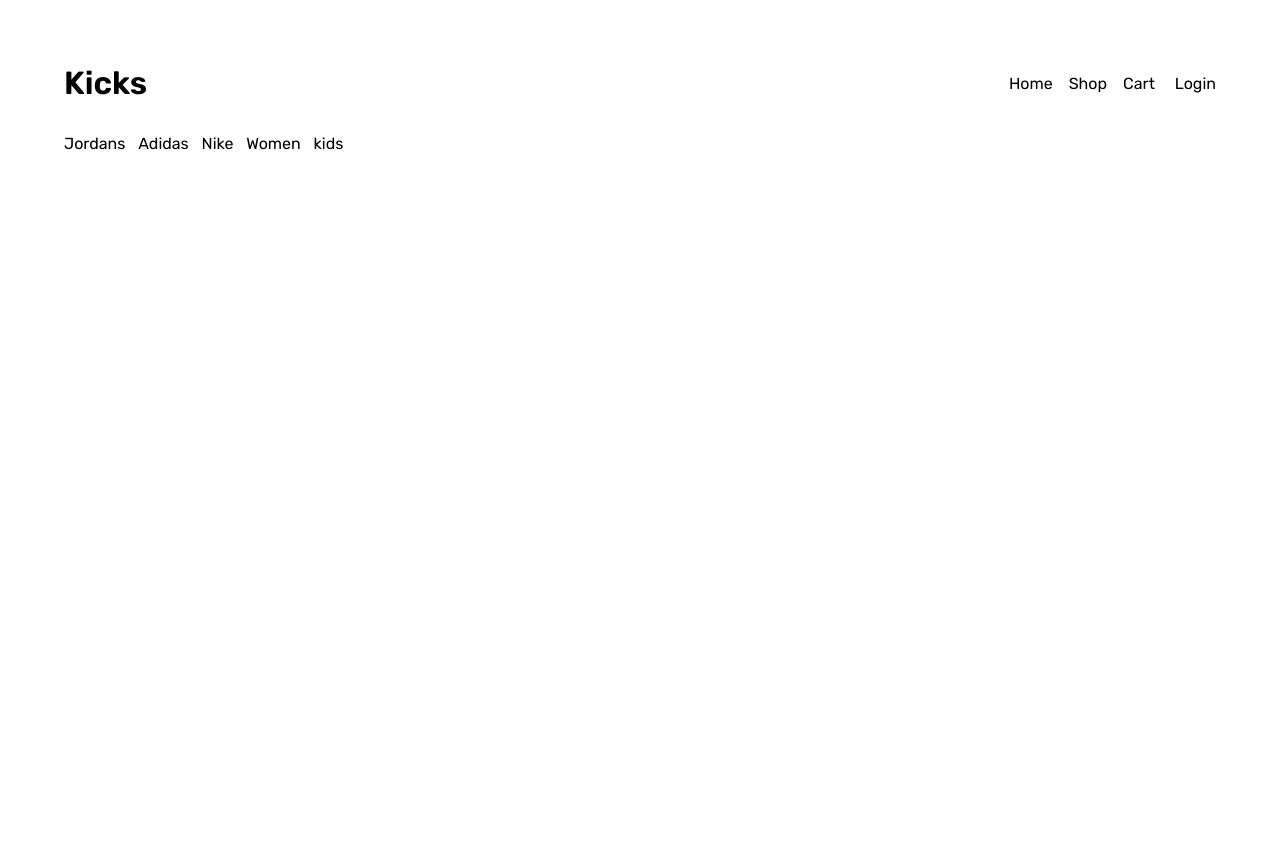
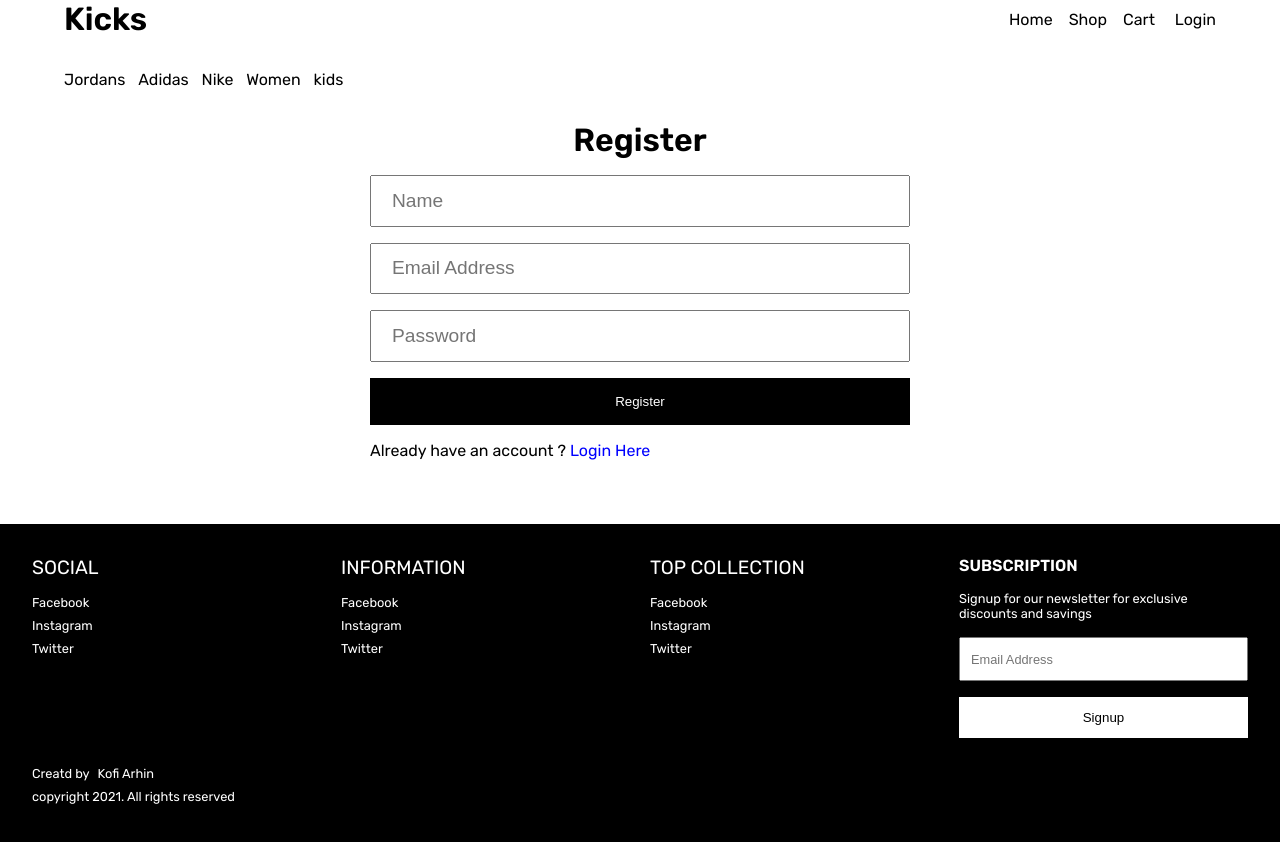
Before and after one commit to kofiarhin/rt-sneaker-shop, a React (Create React App) app: page /register in a window 1280 px wide. Shown: the top 842 px of the page. Before the commit the page ends 800 px from the top, so only its background shows below. Built offline with nearby package versions, Linux system fonts and the light colour scheme.

Commit message:
code clean up

```diff
--- a/src/App.js
+++ b/src/App.js
@@ -9,6 +9,9 @@ import { connect } from "react-redux"
 import  Item from "./pages/item/item.component"
 import Checkout from "./pages/checkout/checkout.component"
 import { getShopData} from "./redux/shop/shop.action"
+import Login from "./pages/login/login.component"
+import Register from "./pages/register/register.component"
+import Footer from "./components/footer/footer.component"
 
 class App extends React.Component {
 
@@ -29,7 +32,11 @@ class App extends React.Component {
                 <Route exact path="/shop/:search/:id" component={Item} />
                 <Route exact path="/cart" component={Cart} />
                 <Route exact path="/checkout" component={Checkout} />
+                <Route exact  path="/login" component={Login} />
+                <Route exact  path="/register" component={Register} />
             </Switch>
+
+            <Footer />
 
     </div>
   }
--- a/src/app.styles.sass
+++ b/src/app.styles.sass
@@ -7,7 +7,6 @@
 
 body
     font-family: "Rubik"
-    padding-bottom: 20rem
 
 a
     text-decoration: none
@@ -19,8 +18,10 @@ button
 h1, h2, h3, h4, h5, p
     margin: 0
 
-body
-    padding-top: 4rem
+ul
+    list-style-type: none
+    margin: 0
+    padding: 0
 
 .container
     width: 1200px
@@ -54,6 +55,43 @@ body
     h1
         font-size: 1rem
 
+.form-wrapper
+    width: 540px
+    max-width: 90%
+    margin: 0 auto
+    input
+        display: block
+        width: 100%
+        padding: 0.8rem 0rem
+        text-indent: 20px
+        font-size: 1.2rem
+        margin-bottom: 1rem
+    a
+        color: blue
+    button
+        display: block
+        background: black
+        width: 100%
+        color: white
+        padding: 1rem 0rem
+        margin-bottom: 1rem
+        transition: all ease-in-out 300ms
+        &:hover
+            background: white
+            border: 1px solid black
+            color: black
+        &.google
+            background: blue
+            cursor: pointer
 @media( max-width: 800px)
+    .title
+        font-size: 2rem
     .items-wrapper
         grid-template-columns: repeat(2, 1fr)
+
+    .form-wrapper
+        input
+            font-size: 1rem
+
+        button
+            font-size: 1rrem
--- /dev/null
+++ b/src/components/footer/footer.component.jsx
@@ -0,0 +1,74 @@
+import React from "react"
+import "./footer.styles.sass"
+
+const footer = () => {
+
+    return <div className="footer"  >
+
+        <div className="footer-wrapper">
+
+            <div className="col">
+                <ul>
+                    <li>  Social </li>
+                    <li> Facebook </li>
+                    <li> Instagram </li>
+                    <li> Twitter </li>
+                </ul>
+            </div>
+
+
+            <div className="col">
+                <ul>
+                    <li>  Information </li>
+                    <li> Facebook </li>
+                    <li> Instagram </li>
+                    <li> Twitter </li>
+                </ul>
+            </div>
+
+            <div className="col">
+
+                <ul>
+                    <li>  Top Collection </li>
+                    <li> Facebook </li>
+                    <li> Instagram </li>
+                    <li> Twitter </li>
+                </ul>
+            </div>
+
+            <div className="col">
+                <ul>
+                    <li>
+                        <h2>Subscription</h2>
+
+                    </li>
+
+                    <li>
+
+                        <p>Signup for our newsletter for exclusive discounts and savings</p>
+
+
+                    </li>
+
+                    <li>
+                        <input type="text" placeholder="Email Address" />
+                    </li>
+
+                    <li>
+                        <button>Signup</button>
+                    </li>
+
+                </ul>
+
+            </div>
+
+            <div className="text-wrapper">
+                <p> Creatd by<a href="">Kofi Arhin</a></p>
+                <p>copyright 2021. All rights reserved</p>
+            </div>
+
+        </div>
+    </div>
+}
+
+export default footer
--- /dev/null
+++ b/src/components/footer/footer.styles.sass
@@ -0,0 +1,50 @@
+.footer
+    margin-top: 4rem
+
+.footer .footer-wrapper
+    background: black
+    color: white
+    display: grid
+    grid-template-columns: repeat(4, 1fr)
+    grid-gap: 20px
+    padding: 2rem 2rem 4rem 2rem
+    a
+        color: white
+    p
+        font-size: 0.8rem
+        margin-bottom: 0.5rem
+        a
+            margin-left: 0.5rem
+    ul li
+        font-size: 0.8rem
+        margin-bottom: .5rem
+        &:nth-child(1)
+            font-size: 1.2rem
+            text-transform: uppercase
+            margin-bottom: 1rem
+        p
+            font-size: 0.8rem
+            margin-bottom: 1rem
+        h2
+            font-size: 1rem
+        input
+            font-size: .8rem
+            padding: 0.8rem 0rem
+            display: block
+            width: 100%
+            margin-bottom: 1rem
+            text-indent: 10px
+        button
+            display: block
+            background: white
+            color: black
+            width: 100%
+            cursor: pointer
+            padding: 0.8rem 0rem
+
+@media(max-width: 800px)
+    .footer .footer-wrapper
+        display: block
+        > div
+            margin-bottom: 2rem
+            text-align: center
--- a/src/components/landing/landing.styles.sass
+++ b/src/components/landing/landing.styles.sass
@@ -1,5 +1,5 @@
 .landing .container
-    height: 100vh
+    min-height: 100vh
     display: grid
     grid-template-columns: repeat(2, 1fr)
     .unit
--- a/src/pages/cart/cart.component.jsx
+++ b/src/pages/cart/cart.component.jsx
@@ -58,6 +58,7 @@ class Cart extends React.Component {
 
                             <div className="button-wrapper">
                                 <Link to="/checkout" >Go To CheckOut</Link>
+                                <button className="clear" onClick={() => this.props.dispatch(clearCart())}>Clear Cart</button>
                             </div>
                         </div>
 
--- a/src/pages/cart/cart.styles.sass
+++ b/src/pages/cart/cart.styles.sass
@@ -6,6 +6,7 @@
 
 .cart-wrapper .container
     width: 800px
+    backgroung: blue
     img
         width: 300px
     .cart-unit
@@ -35,3 +36,6 @@
         display: block
         width: 100%
         text-align: center
+        margin-bottom: 1rem
+        &.clear
+            background: red
--- a/src/pages/item/item.component.jsx
+++ b/src/pages/item/item.component.jsx
@@ -123,7 +123,7 @@ class Item extends React.Component {
                                 <h1> {item.name}</h1>
                                 <p>{item.description} </p>
                                 <h2> ${item.price}</h2>
-                                <button onClick={this.handleAdd}>Add some </button>
+                                <button onClick={this.handleAdd}>Add To Cart</button>
                             </div>
 
                         </div>
--- /dev/null
+++ b/src/pages/login/login.component.jsx
@@ -0,0 +1,27 @@
+import React from "react"
+import { Link } from "react-router-dom"
+
+const Login = () => {
+
+    return <div>
+
+        <h1 className="title">  Login  </h1>
+
+        <div className="form-wrapper">
+            <form action="">
+
+                <input type="text" name="email" placeholder="Email Address" />
+                <input type="password" name="password" placeholder="Password" />
+                <button>Login</button>
+                <button className="google">Login With Google</button>
+
+                <Link>Login Here</Link>
+                <p>Don't have an account? <Link to="/register">signup here</Link> </p>
+            </form>
+        </div>
+
+    </div>
+
+}
+
+export default Login
--- /dev/null
+++ b/src/pages/register/register.component.jsx
@@ -0,0 +1,26 @@
+import React from "react"
+import { Link } from "react-router-dom"
+
+class Register extends React.Component {
+
+    render() {
+
+        return <div>
+
+            <h1 className="title">Register</h1>
+
+            <div className="form-wrapper">
+
+                <input type="text" placeholder="Name" nam="name" />
+                <input type="text" placeholder="Email Address" name="email" />
+                <input type="password" placeholder="Password" name="password" />
+                <button>Register</button>
+
+                <p>Already have an account ? <Link to="/login"> Login Here</Link> </p>
+            </div>
+
+        </div>
+    }
+}
+
+export default Register;
```
